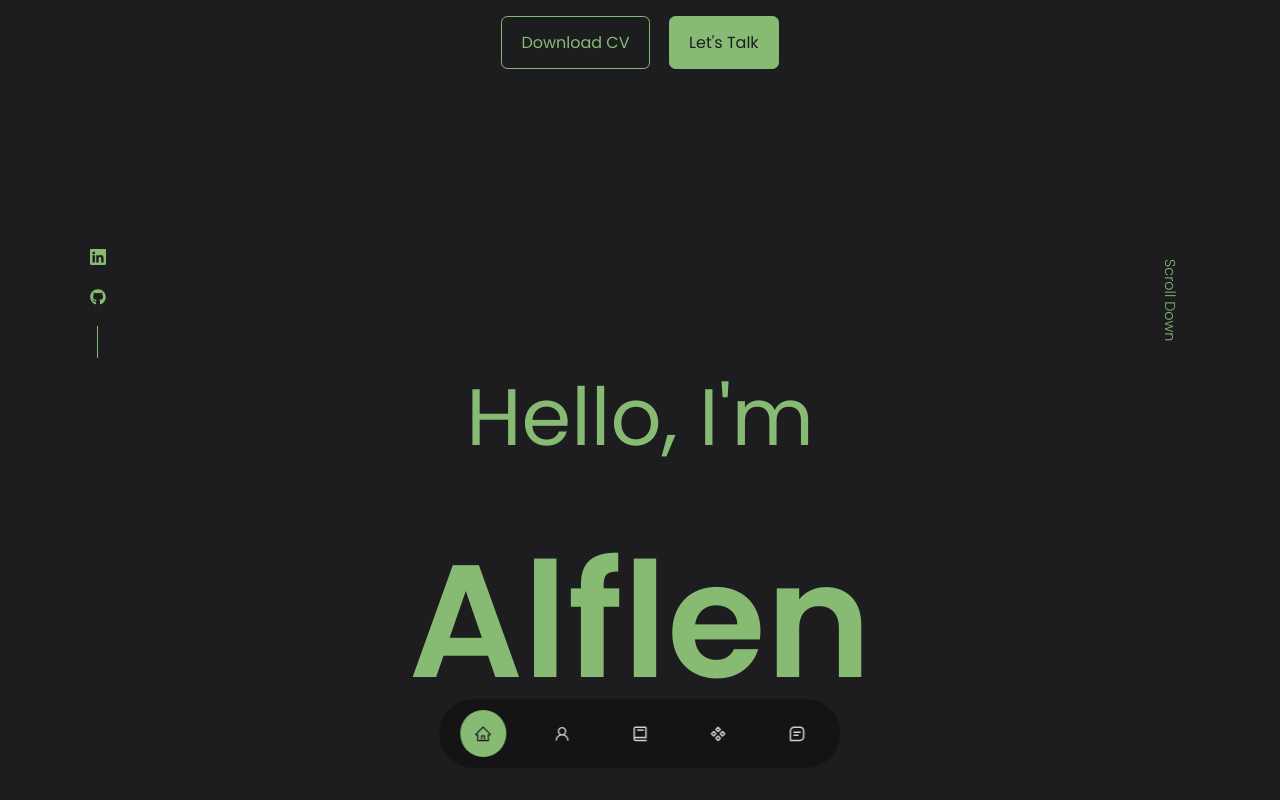
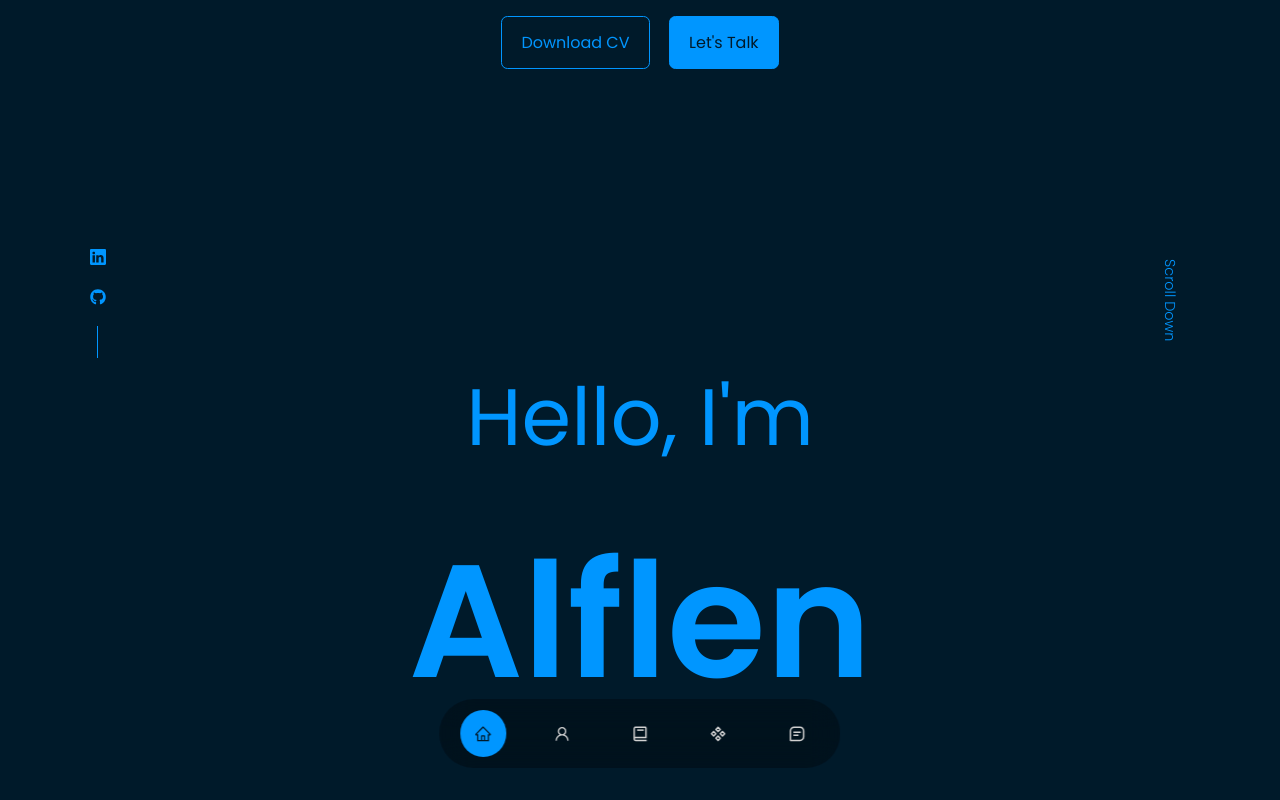
Before and after one commit to AlflenGabriel/personalPortfolio, a React (Create React App) app: page / in a window 1280 px wide. Shown: the top 800 px of the page. Built offline with nearby package versions, Linux system fonts and the light colour scheme.

Commit message:
styles 1.4

```diff
--- a/src/index.css
+++ b/src/index.css
@@ -11,14 +11,14 @@
 }
 
 :root {
-    --color-bg: #1d1d20;
-    --color-bg-variant: #111113;
+    --color-bg: #001A2A;
+    --color-bg-variant: #001522;
     --color-primary: #d1d1d1;
-    --color-primary-variant: rgb(135,186,115, 0.4);
+    --color-primary-variant: #0060A3;
     --color-white: #fff;
     --color-light: rgba(255, 255, 255, 0.6);
     --color-gray: #464646;
-    --color-hover: rgb(135,186,115);
+    --color-hover: #0096FF;
 
     --transition: all 400ms ease;
 
```
